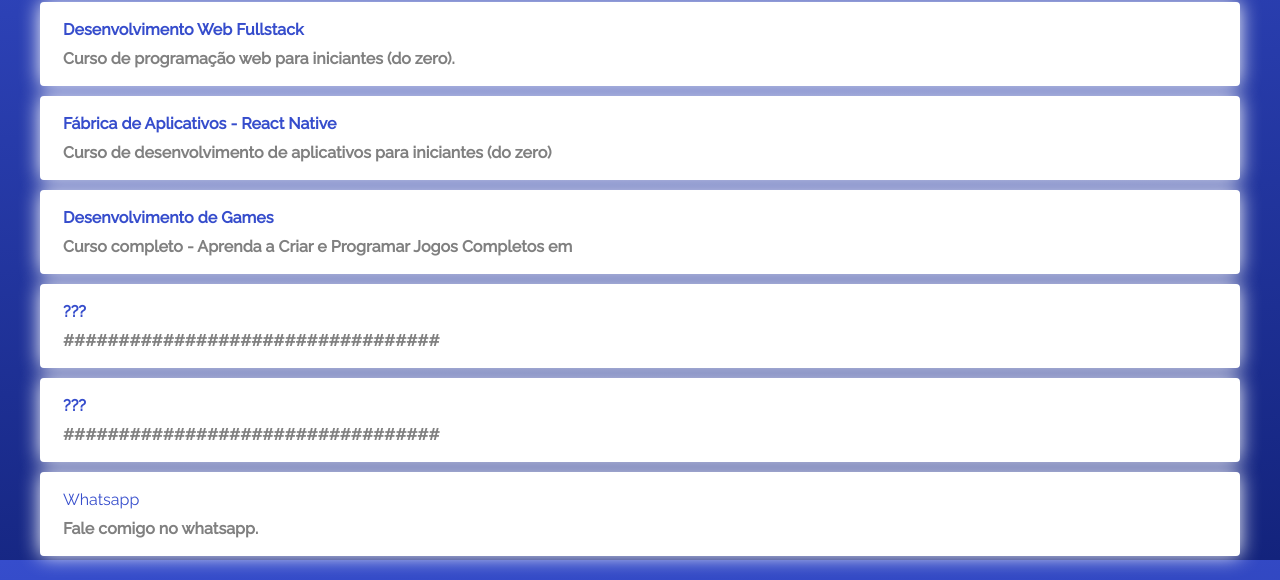
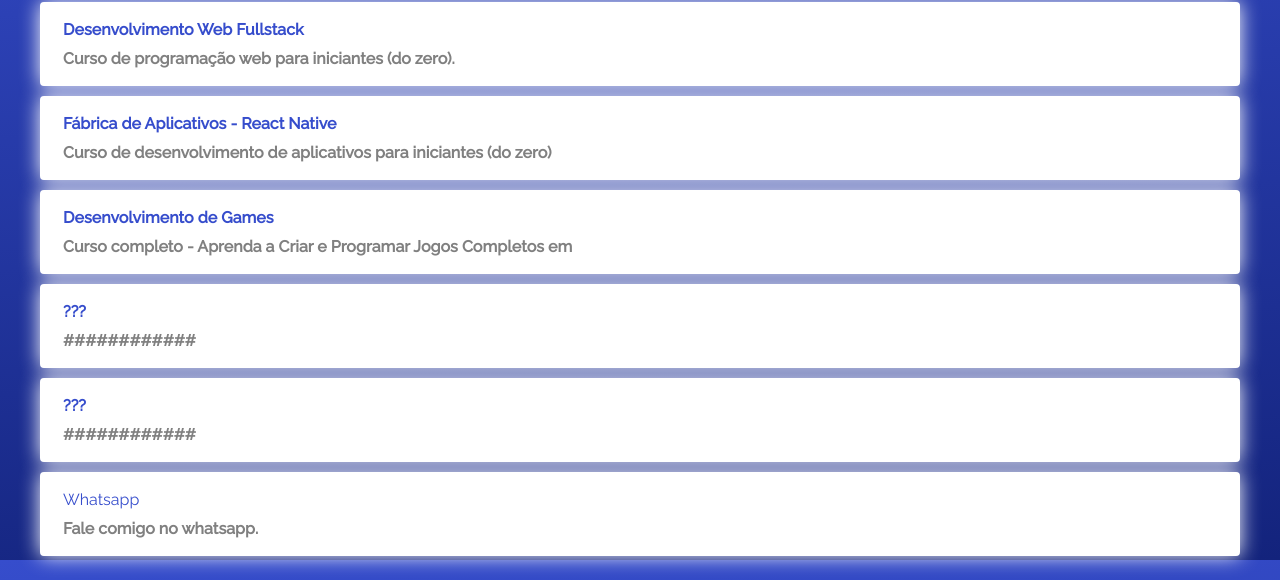
Before and after one commit to johnnyofoco/linktree, a plain HTML site: page index.html in a window 1280 px wide. Shown: the part 240-820 px from the top of the page. Drawn offline with Linux system fonts and the light colour scheme.

Commit message:
Ajustes no index.html

```diff
--- a/index.html
+++ b/index.html
@@ -72,13 +72,13 @@
       <li>
       <a href="">
         <h1>???</h1>
-        <span>##################################</span>
+        <span>############</span>
       </a>
       </li>
       <li>
       <a href="">
         <h1>???</h1>
-        <span>##################################</span>
+        <span>############</span>
       </a>
       </li>
     </li>
```
